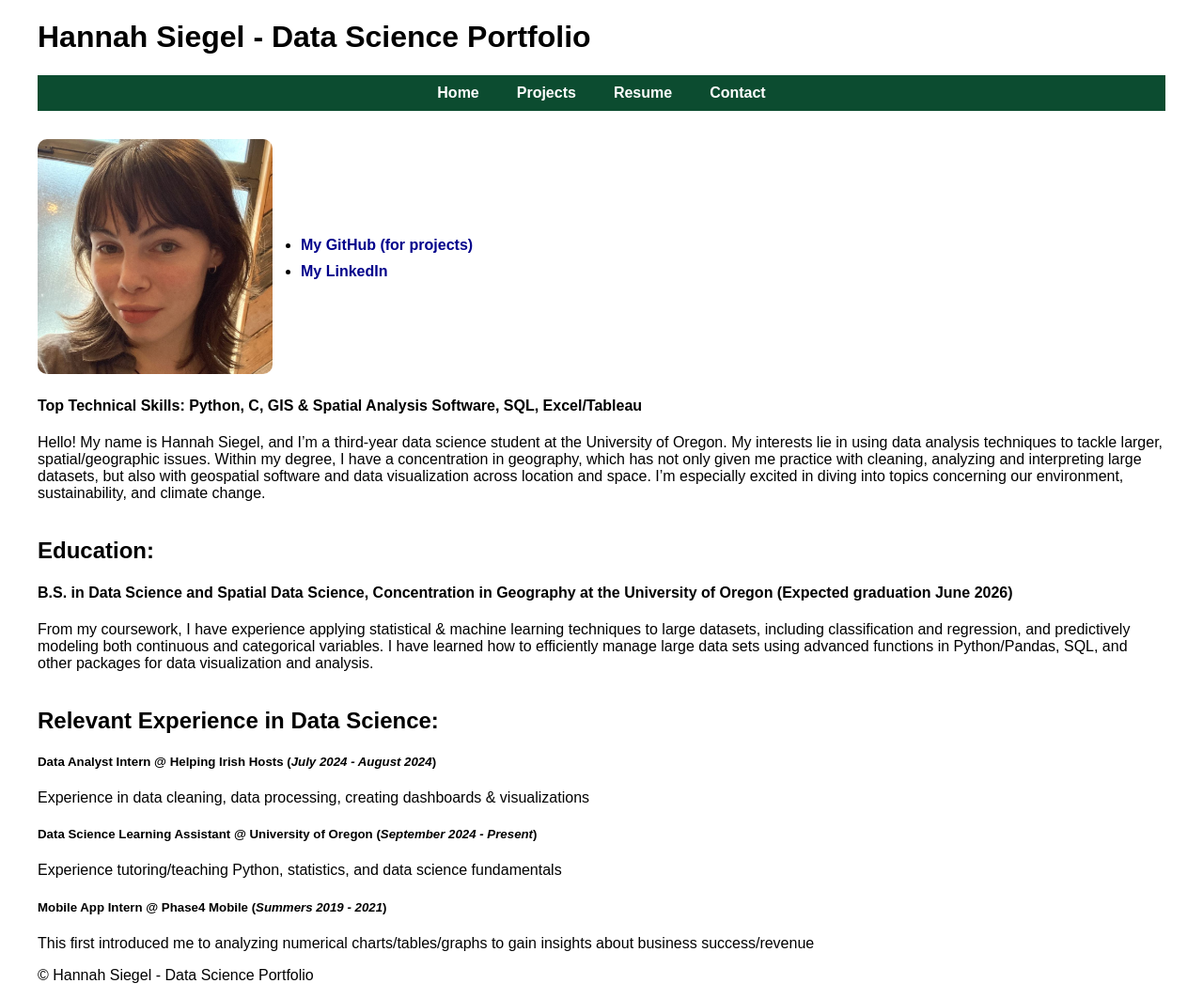
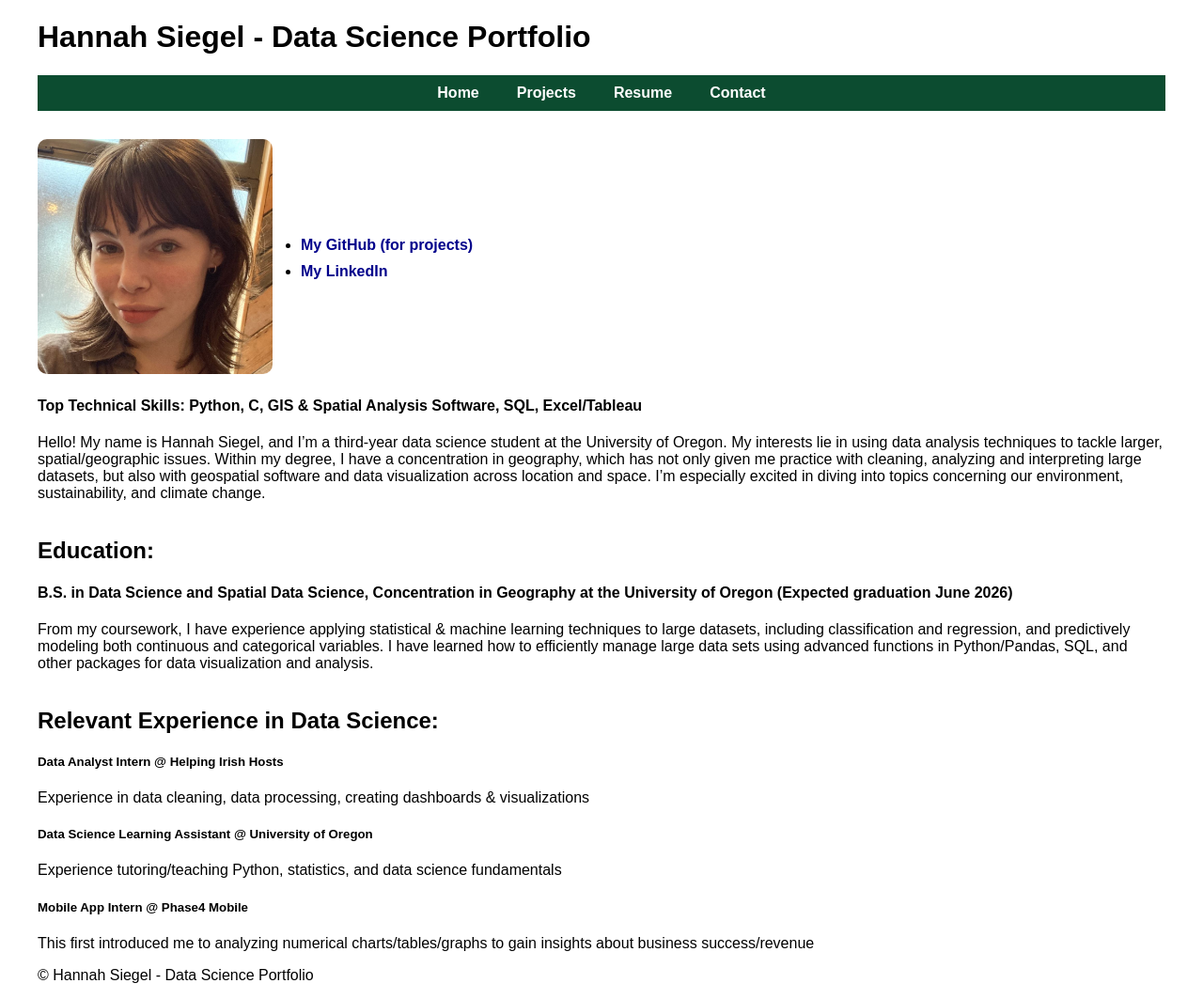
Before and after one commit to siegelhannah/portfolio, a Jekyll site: the page built from index.md, in a window 1280 px wide and 1063 px high. Shown: the whole window at 94% size. Built offline with Jekyll 4.4.1, drawn with Linux system fonts in a browser that asks for light colours.

Commit message:
Update index.md

```diff
--- a/index.md
+++ b/index.md
@@ -14,11 +14,11 @@ Hello! My name is Hannah Siegel, and I'm a third-year data science student at th
 From my coursework, I have experience applying statistical & machine learning techniques to large datasets, including classification and regression, and predictively modeling both continuous and categorical variables. I have learned how to efficiently manage large data sets using advanced functions in Python/Pandas, SQL, and other packages for data visualization and analysis. <br><br>
 
 ## Relevant Experience in Data Science:
-##### Data Analyst Intern @ Helping Irish Hosts (_July 2024 - August 2024_)<br>
+##### Data Analyst Intern @ Helping Irish Hosts<br>
 Experience in data cleaning, data processing, creating dashboards & visualizations
 
-##### Data Science Learning Assistant @ University of Oregon (_September 2024 - Present_)<br>
+##### Data Science Learning Assistant @ University of Oregon<br>
 Experience tutoring/teaching Python, statistics, and data science fundamentals
 
-##### Mobile App Intern @ Phase4 Mobile (_Summers 2019 - 2021_)<br>
+##### Mobile App Intern @ Phase4 Mobile<br>
 This first introduced me to analyzing numerical charts/tables/graphs to gain insights about business success/revenue
```
